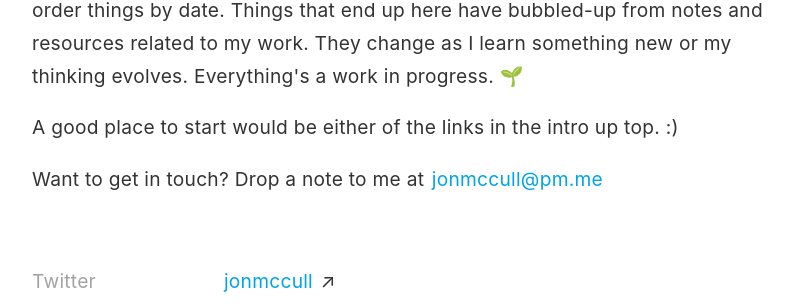
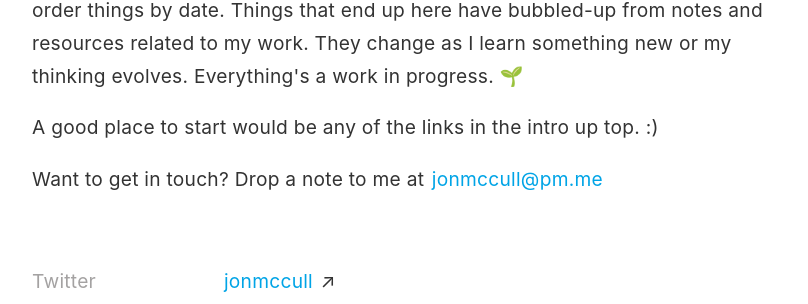
Before and after one commit to jonmccull/digital-garden, a Jekyll site: the page built from _pages/index-page.md, in a window 1280 px wide. Shown: the part 392-696 px from the top of the page, without its empty margins (228-1036 px from the left). Built offline with Jekyll 4.4.1, drawn with Linux system fonts in a browser that asks for light colours.

Commit message:
Update, index, grammar
Signed-off-by: Jon McCullough <jonmccull@pm.me>

```diff
--- a/_pages/index-page.md
+++ b/_pages/index-page.md
@@ -11,7 +11,7 @@ excerpt: Jon McCullough is a Canadian product marketer based in Norway working a
   <p class="hero-title" style="padding-top: 20px;">I'm a <a class="internal-link" href="/product-marketing/">product marketer</a> based in Oslo interested specifically in the <a class="internal-link" href="/positioning">positioning</a> and growth tactics of ethical software. Currently I'm working at <a class="internal-link" href="/vivaldi/">Vivaldi</a>.</p>
 
   <p>This site is my version of a digital garden. I don't do typical blog posts or even order things by date. Things that end up here have bubbled-up from notes and resources related to my work. They change as I learn something new or my thinking evolves. Everything's a work in progress. 🌱</p>
-  <p>A good place to start would be either of the links in the intro up top. :)</p>
+  <p>A good place to start would be any of the links in the intro up top. :)</p>
 
   <p>Want to get in touch? Drop a note to me at <a href="mailto:jonmccull@pm.me?subject=Hey there">jonmccull@pm.me</a></p>
 </div>
```
